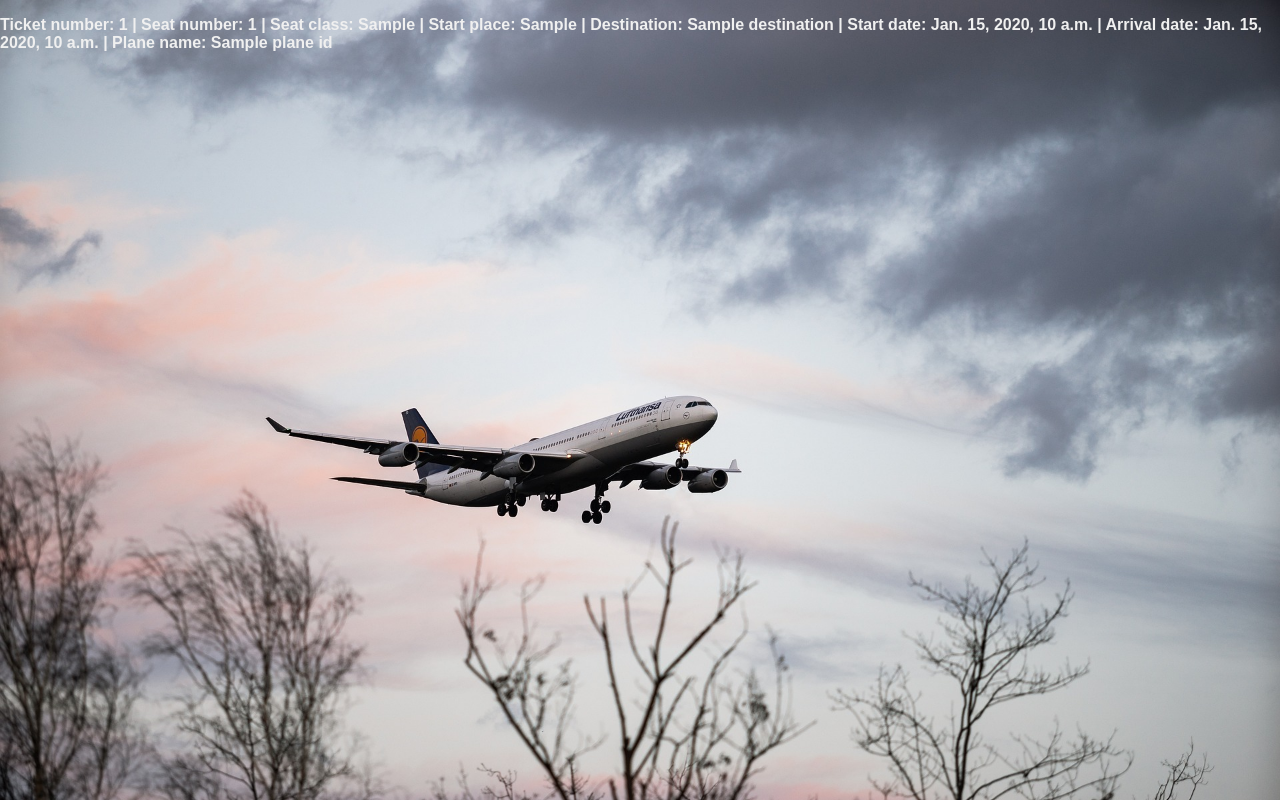
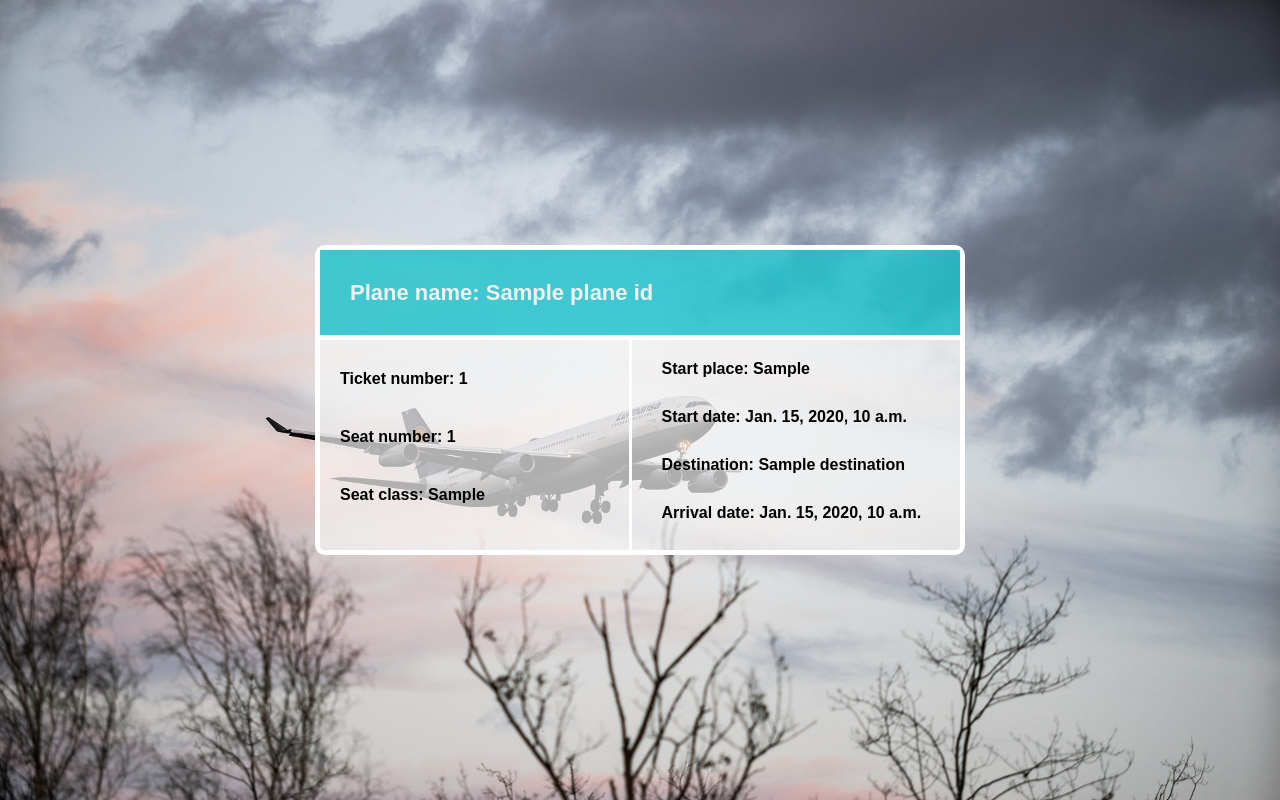
Before and after one commit to artur-mrozek/flight-app, a Django app: template ticket/templates/ticket/my_tickets.html in a window 1280 px wide. Run offline with Django 3.2, Linux system fonts and the light colour scheme; the template is opened without the code that fills it: most values are stand-ins (such as "Sample title", 1, 10 or a date in 2020).

Commit message:
Almost Done

```diff
--- a/ticket/static/ticket.css
+++ b/ticket/static/ticket.css
@@ -14,13 +14,13 @@ body{
 
 .form-container{
     margin: auto;
-    width: 50%;
+    width: 60%;
     border: 5px solid white;
     border-radius: 10px;
     display: flex;
     flex-direction: column;
     align-items: center;
-    height: 400px;
+    height: 450px;
 }
 
 .form-container label{
@@ -35,6 +35,7 @@ body{
     box-sizing: border-box;
     background-color: rgba(23, 194, 204, 0.8);
     justify-content: space-between;
+    border-bottom: 5px solid white;
 }
 
 .tops {
@@ -52,13 +53,13 @@ body{
     display: flex;
     flex-direction: row;
     justify-content: space-between;
-    height: 40%;
+    height: 38%;
     width: 100%;
     box-sizing: border-box;
     color: black;
 }
 
-.mids {
+.midsLeft, .midsMid, .midsRight {
     display: flex;
     flex-direction: column;
     width: 33%;
@@ -68,15 +69,22 @@ body{
     align-items: start;
 }
 
+.midsLeft, .midsMid{
+    border-right: 3px solid white;
+}
+
 .bottom{
-    height: 10%;
+    height: 12%;
     width: 100%;
     box-sizing: border-box;
     display: flex;
     justify-content: end;
     align-items: center;
     padding-right: 10px;
+    padding-top: 10px;
+    padding-bottom: 10px;
     background-color: rgba(23, 194, 204, 0.8);
+    border-top: 5px solid white;
 }
 
 .bottom input{
@@ -94,5 +102,74 @@ span {
 }
 
 select{
-    padding: 0 50px;
+    padding: 0 45px;
 }
+
+
+
+.form-container-mytickets{
+    margin: auto;
+    width: 50%;
+    border: 5px solid white;
+    border-radius: 10px;
+    display: flex;
+    flex-direction: column;
+    align-items: center;
+    height: 300px;
+    display: flex;
+    flex-direction: column;
+    align-items: center;
+    justify-content: center;
+
+}
+
+.top-mytickets {
+    width: 100%;
+    height: 30%;
+    background-color: rgba(23, 194, 204, 0.8);
+    box-sizing: border-box;
+    display: flex;
+    justify-content: start;
+    align-items: center;
+    padding: 20px;
+    font-size: 22px;
+    font-weight: bold;
+    border-bottom: 5px solid white;
+}
+
+.bottom-mytickets {
+    width: 100%;
+    height: 70%;
+    display: flex;
+    flex-direction: row;
+    align-items: center;
+    justify-content: center;
+    background-color: rgb(245, 245, 245, 0.7);
+    color: black;
+}
+
+.left-mytickets, .right-mytickets{
+    height: 100%;
+    width: 50%;
+    display: inline-block;
+    margin: 0 10px;
+}
+
+.left-mytickets{
+    border-right: 3px solid white;
+}
+
+.left-mytickets span{
+    padding-top: 30px;
+    padding-bottom: 10px;
+}
+
+.span-mytickets{
+    padding-top: 20px;
+    display: block;
+}
+
+input:hover {
+    background-color: #10a6b0;
+    cursor: pointer;
+}
--- a/ticket/templates/ticket/buy_ticket.html
+++ b/ticket/templates/ticket/buy_ticket.html
@@ -10,15 +10,15 @@
   </div>
 </div>
 <div class="mid">
-  <div class="mids">
+  <div class="midsLeft">
     <span>First class price: {{price_first_class}}$</span>
     <span>Free first class seats: {{seats_first_class}}</span>
   </div>
-  <div class="mids">
+  <div class="midsMid">
     <span>Business class price: {{price_business_class}}$</span>
     <span>Free business class seats: {{seats_business}}</span>
   </div>
-  <div class="mids">
+  <div class="midsRight">
     <span>Economy class price: {{price_economy_class}}$</span>
     <span>Free economy class seats: {{seats_economy}}</span>
   </div>
--- a/ticket/templates/ticket/my_tickets.html
+++ b/ticket/templates/ticket/my_tickets.html
@@ -1,8 +1,22 @@
 {% extends 'ticket/base.html' %}
 {% block content %}
 {% for ticket in tickets %}
-<p>Ticket number: {{ticket.id}} | Seat number: {{ticket.seat_number}} | Seat class: {{ticket.seat_class}} | Start place: {{ticket.flight_id.start_place}} |
-    Destination: {{ticket.flight_id.destination}} | Start date: {{ticket.flight_id.start_date}} | Arrival date: {{ticket.flight_id.arrival_date}} |
-    Plane name: {{ticket.flight_id.plane_id.name}}</p>
+<form class="form-container-mytickets">
+    <div class="top-mytickets">
+        <span>Plane name: {{ticket.flight_id.plane_id.name}}</span>
+    </div>
+    <div class="bottom-mytickets">
+        <div class="left-mytickets">
+            <span class="span-mytickets">Ticket number: {{ticket.id}}</span>
+            <span class="span-mytickets">Seat number: {{ticket.seat_number}}</span>
+            <span class="span-mytickets">Seat class: {{ticket.seat_class}}</span></div>
+        <div class="right-mytickets">
+            <span class="span-mytickets">Start place: {{ticket.flight_id.start_place}}</span>
+            <span class="span-mytickets">Start date: {{ticket.flight_id.start_date}}</span>
+            <span class="span-mytickets">Destination: {{ticket.flight_id.destination}}</span>
+            <span class="span-mytickets">Arrival date: {{ticket.flight_id.arrival_date}}</span>
+        </div>
+    </div>
+</form>
 {% endfor %}
 {% endblock content %}
```
Also changed, not shown: flight/static/flight.css (+27 -7 lines), flight/templates/flight/flights_list.html (+8 -8 lines), passenger/static/passenger.css (+11 -1 lines).
